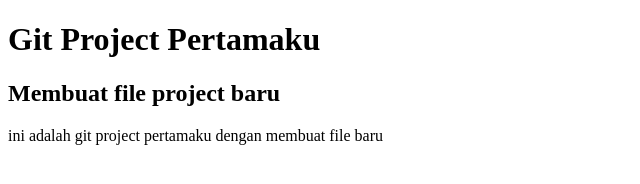
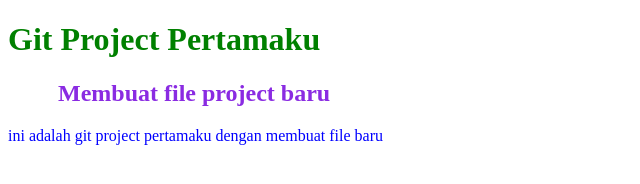
Before and after one commit to rnnfl/web_git, a plain HTML site: page index.html in a window 1280 px wide. Shown: the whole page, without its empty margins (0-640 px from the left). Drawn offline with Linux system fonts and the light colour scheme.

Commit message:
create css style, readme.md and link style.ss with index.html

```diff
--- a/index.html
+++ b/index.html
@@ -1,4 +1,4 @@
-<!doctype html>
+<!DOCTYPE html>
 <html>
     <head>
         <title>Git Project Tutorial</title>
@@ -8,6 +8,6 @@
     <h1> Git Project Pertamaku</h1>
     <h2> Membuat file project baru</h2>
     <p> ini adalah git project pertamaku dengan membuat file baru</p>
-
+    <link rel="stylesheet" href="style.css">
 </body>
 </html>
--- /dev/null
+++ b/style.css
@@ -0,0 +1,16 @@
+body {
+    color: blue;
+}
+
+h1 {
+    color: green;
+}
+
+h2{
+    text-indent: 50px;
+    color: blueviolet;
+}
+
+p {
+    font-family: "Times New Roman", Times, serif;
+}
```
